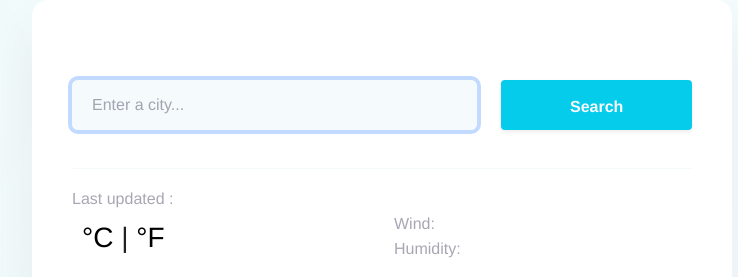
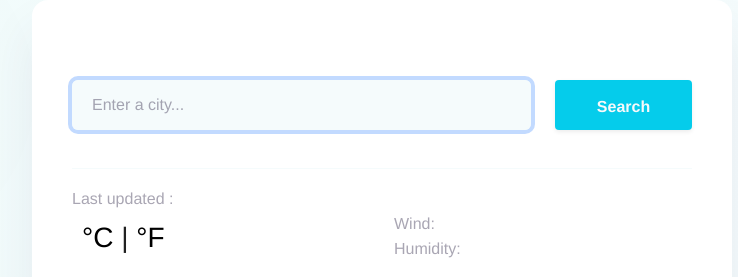
Before and after one commit to shebadi/myWeatherProject, a plain HTML site: page index.html in a window 1280 px wide. Shown: the top 277 px of the page, without its empty margins (258-996 px from the left). Drawn offline with nearby package versions, Linux system fonts and the light colour scheme.

Commit message:
change div classes column

```diff
--- a/index.html
+++ b/index.html
@@ -22,9 +22,9 @@
   <body>
     <div class="container">
       <div class="weather">
-        <form id="search-form">
+        <form id="search-form" class="mb-3">
           <div class="row">
-            <div class="col-8">
+            <div class="col-9">
               <input
                 type="search"
                 placeholder="Enter a city..."
@@ -34,7 +34,7 @@
                 autocomplete="off"
               />
             </div>
-            <div class="col-4">
+            <div class="col-3">
               <input
                 type="submit"
                 class="form-control btn btn-outline-light shadow-sm w-100"
```
